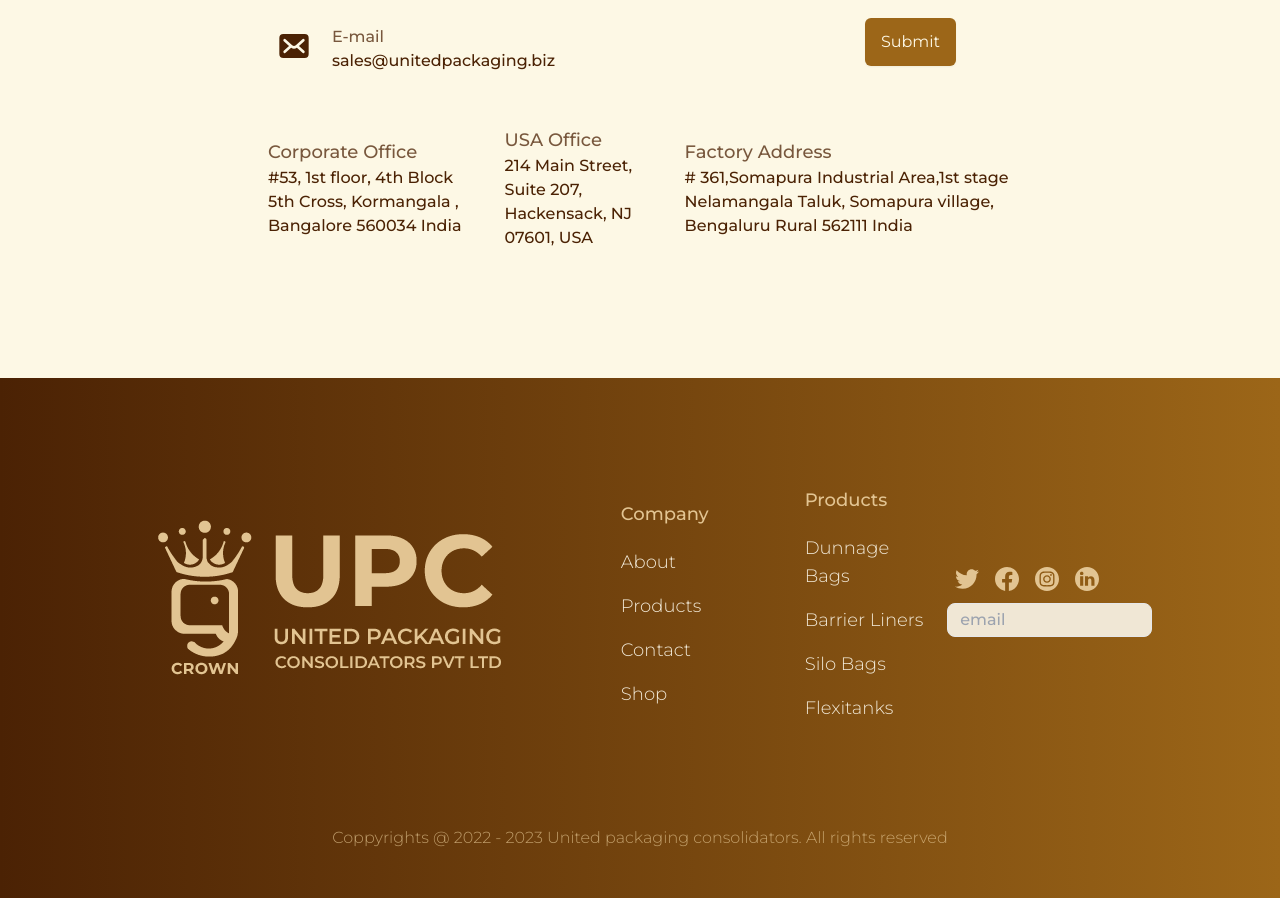
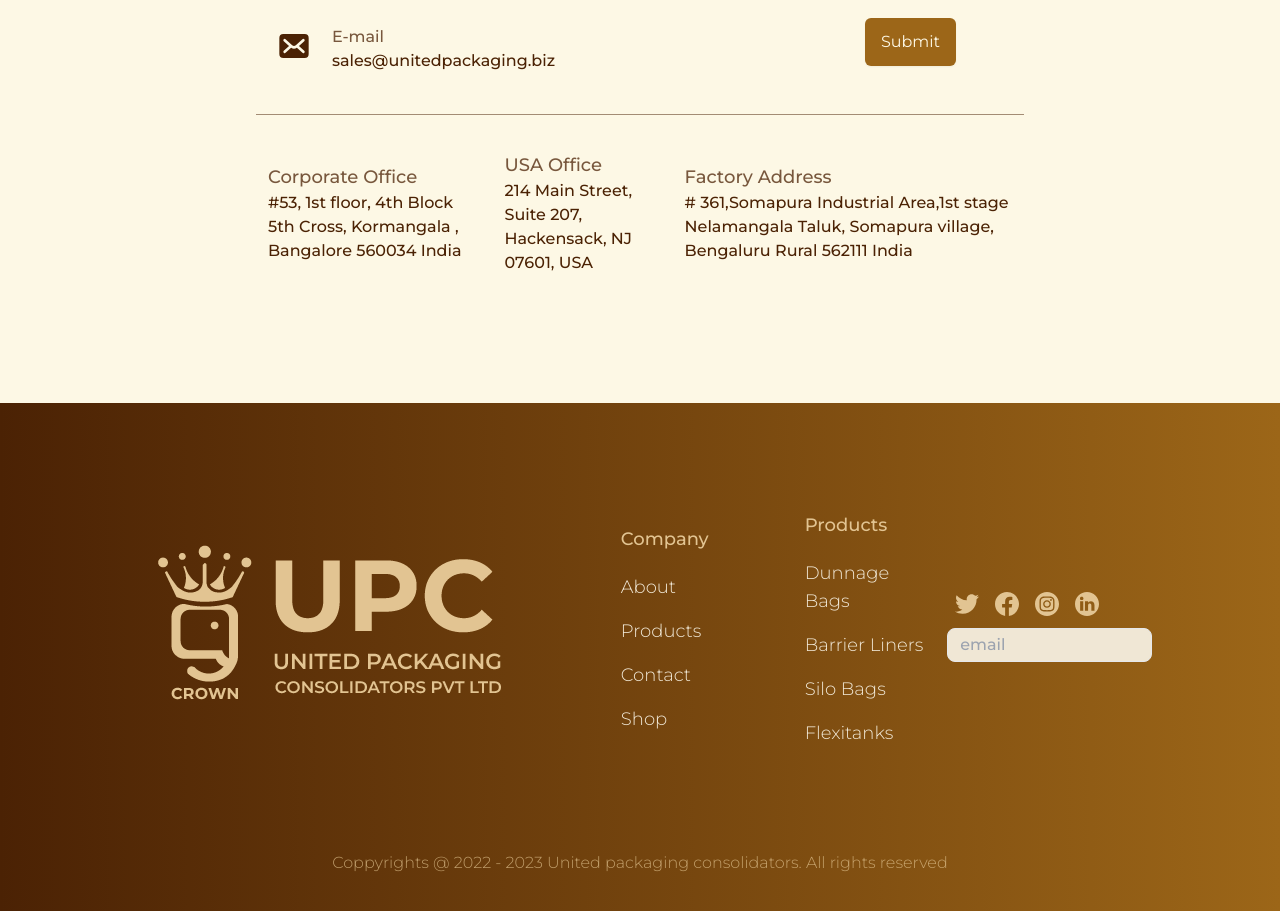
Before and after one commit to dilbackermm/upc-website, a Next.js app: page / in a window 1280 px wide. Shown: the part 7188-8099 px from the top of the page. Built offline with nearby package versions, Linux system fonts and the light colour scheme.

Commit message:
contact section updated

```diff
--- a/src/components/ContactUs.js
+++ b/src/components/ContactUs.js
@@ -43,7 +43,7 @@ const ContactUs = ({ className = "" }) => {
             <Form />
           </div>
         </div>
-        <div className="flex items-center lg:flex-col lg:items-start">
+        <div className="flex items-center lg:flex-col lg:items-start border-t border-t-dark/50 pt-6">
           <div className='flex flex-col '>
             <h2 className='pt-3 px-3 text-lg sm:text-base text-dark/75 font-medium'>Corporate Office</h2>
             <h2 className=' px-3 text-base sm:text-base text-dark font-medium'>#53, 1st floor, 4th Block 5th Cross, Kormangala , Bangalore 560034 India</h2>
```
